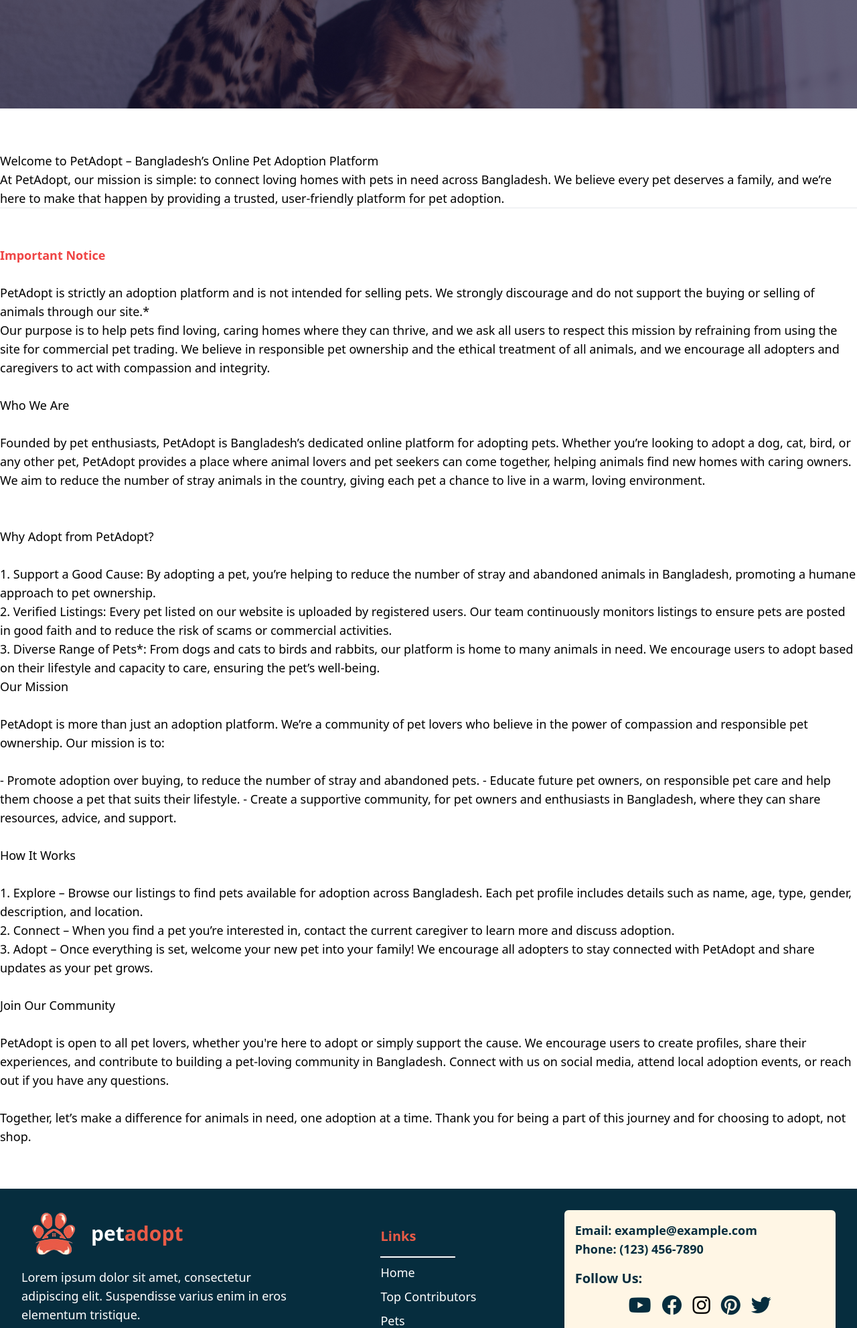
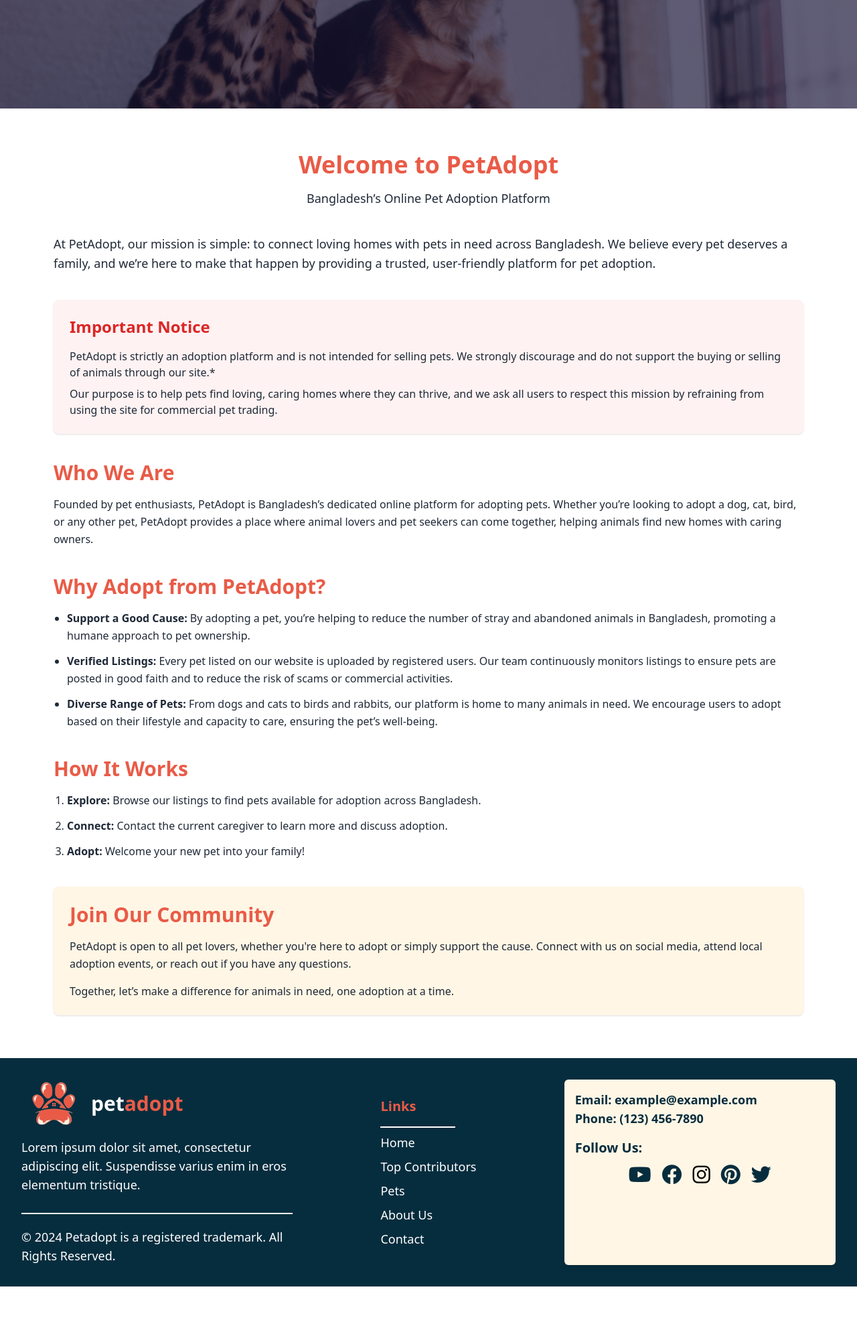
Before and after one commit to fahim-muntasir/petadoption, a Django app: page /about/ in a window 1280 px wide. Shown: the part 594-2577 px from the top of the page at 67% size. After the commit the page ends 2515 px from the top, so only its background shows below. Run offline with Django 5.2, Linux system fonts and the light colour scheme; some libraries are stand-ins or nearby versions.

Commit message:
about page design done and home page card style fix

```diff
--- a/templates/Dashboard/TotalPets.html
+++ b/templates/Dashboard/TotalPets.html
@@ -7,7 +7,7 @@
 {% block content %}
   <div class="flex min-h-screen relative">
     <button id="toggleButton" class="fixed top-1/2 left-0 z-40 py-28 px-[2px] text-white bg-[#062d3e] rounded-r-md md:hidden transform -translate-y-1/2 transition-all duration-300" onclick="toggleDrawer()">
-      <i class="fa-solid fa-caret-down transform -rotate-90"></i>
+      <i id="toggleIcon" class="fa-solid fa-caret-down transform -rotate-90"></i>
     </button>
 
     <!-- Sidebar -->
--- a/templates/Dashboard/TotalRequest.html
+++ b/templates/Dashboard/TotalRequest.html
@@ -72,7 +72,7 @@
                   <p class="block font-sans text-lg antialiased font-bold leading-normal text-[#062d3e]">{{ post.created_at|date:"d M Y" }}</p>
                 </td>
                 <td class="p-4 whitespace-normal break-words">
-                  <form action="{% url 'delete_message' message_id=post.id %}" method="POST" onsubmit="return confirm('Are you sure you want to delete this message?');">
+                  <form class="flex items-center justify-end" action="{% url 'delete_message' message_id=post.id %}" method="POST" onsubmit="return confirm('Are you sure you want to delete this message?');">
                     {% csrf_token %}
                     <button type="submit">
                       <i class="fa-solid fa-trash text-red-700 text-2xl flex justify-end"></i>
--- a/templates/petapp/about.html
+++ b/templates/petapp/about.html
@@ -1,89 +1,82 @@
-{% extends "petapp/base.html" %}
+{% extends 'petapp/base.html' %}
 
-{% block title %} Home - petadopt {% endblock %}
+{% block title %}
+  Home - petadopt
+{% endblock %}
 
 {% block content %}
-
   <!-- banner -->
-    <section
-      class="relative bg-cover bg-top h-[650px] flex items-center justify-center"
-      style="background-image: url('/media/image/pexels-helen1-16395147.jpg')"
-    >
+  <section class="relative bg-cover bg-top h-[500px] lg:h-[650px] flex items-center justify-center" style="background-image: url('/media/image/pexels-helen1-16395147.jpg')">
     <div class="absolute inset-0 bg-[#151035] opacity-65"></div>
 
     <div class="text-center relative z-10 text-white px-4 w-full">
-        <h1 class="text-6xl sm:text-5xl md:text-6xl lg:text-8xl font-bold">
-          About <span class="text-[#d04f3d]">Us</span>
-        </h1>
+      <h1 class="text-6xl sm:text-5xl md:text-6xl lg:text-8xl font-bold">About <span class="text-[#d04f3d]">Us</span></h1>
     </div>
   </section>
 
-    <section
-      class="container mx-auto flex flex-col md:flex-row justify-between px-5 lg:px-0 md:px-0 py-16"
-    >
-      <div class=" text-lg">
-        Welcome to PetAdopt – Bangladesh’s Online Pet Adoption Platform
+  <section class="container mx-auto px-5 lg:px-20 py-16 bg-white text-gray-800">
+    <div class="text-center mb-10">
+      <h1 class="text-4xl font-extrabold text-[#E95B47]">Welcome to PetAdopt</h1>
+      <p class="mt-4 text-lg font-medium">Bangladesh’s Online Pet Adoption Platform</p>
+    </div>
 
-        <br>
-        At PetAdopt, our mission is simple: to connect loving homes with pets in need across Bangladesh. We believe every pet deserves a family, and we’re here to make that happen by providing a trusted, user-friendly platform for pet adoption.
+    <div class="space-y-10">
+      <!-- Mission Section -->
+      <div class="text-lg leading-relaxed">
+        <p>At PetAdopt, our mission is simple: to connect loving homes with pets in need across Bangladesh. We believe every pet deserves a family, and we’re here to make that happen by providing a trusted, user-friendly platform for pet adoption.</p>
+      </div>
 
-        <hr>
-        <br>
-        <br>
-        <b class="text-red-500">Important Notice</b>
-        <br>
-        <br>
+      <!-- Important Notice -->
+      <div class="bg-red-50 p-6 rounded-lg shadow">
+        <h2 class="text-2xl font-bold text-red-600">Important Notice</h2>
+        <p class="mt-4">PetAdopt is strictly an adoption platform and is not intended for selling pets. We strongly discourage and do not support the buying or selling of animals through our site.*</p>
+        <p class="mt-2">Our purpose is to help pets find loving, caring homes where they can thrive, and we ask all users to respect this mission by refraining from using the site for commercial pet trading.</p>
+      </div>
 
-        PetAdopt is strictly an adoption platform and is not intended for selling pets. We strongly discourage and do not support the buying or selling of animals through our site.*
-        <br>
-        Our purpose is to help pets find loving, caring homes where they can thrive, and we ask all users to respect this mission by refraining from using the site for commercial pet trading. We believe in responsible pet ownership and the ethical treatment of all animals, and we encourage all adopters and caregivers to act with compassion and integrity.
+      <!-- Who We Are -->
+      <div>
+        <h2 class="text-3xl font-semibold text-[#E95B47]">Who We Are</h2>
+        <p class="mt-4 leading-relaxed">Founded by pet enthusiasts, PetAdopt is Bangladesh’s dedicated online platform for adopting pets. Whether you’re looking to adopt a dog, cat, bird, or any other pet, PetAdopt provides a place where animal lovers and pet seekers can come together, helping animals find new homes with caring owners.</p>
+      </div>
 
-        <br>
-        <br>
+      <!-- Why Adopt -->
+      <div>
+        <h2 class="text-3xl font-semibold text-[#E95B47]">Why Adopt from PetAdopt?</h2>
+        <ul class="mt-4 space-y-3 pl-5 list-disc leading-relaxed">
+          <li>
+            <strong>Support a Good Cause:</strong> By adopting a pet, you’re helping to reduce the number of stray and abandoned animals in Bangladesh, promoting a humane approach to pet ownership.
+          </li>
+          <li>
+            <strong>Verified Listings:</strong> Every pet listed on our website is uploaded by registered users. Our team continuously monitors listings to ensure pets are posted in good faith and to reduce the risk of scams or commercial activities.
+          </li>
+          <li>
+            <strong>Diverse Range of Pets:</strong> From dogs and cats to birds and rabbits, our platform is home to many animals in need. We encourage users to adopt based on their lifestyle and capacity to care, ensuring the pet’s well-being.
+          </li>
+        </ul>
+      </div>
 
-        Who We Are
-        <br>
-        <br>
-        <p>
-          Founded by pet enthusiasts, PetAdopt is Bangladesh’s dedicated online platform for adopting pets. Whether you’re looking to adopt a dog, cat, bird, or any other pet, PetAdopt provides a place where animal lovers and pet seekers can come together, helping animals find new homes with caring owners. We aim to reduce the number of stray animals in the country, giving each pet a chance to live in a warm, loving environment.
-        </p>
+      <!-- How It Works -->
+      <div>
+        <h2 class="text-3xl font-semibold text-[#E95B47]">How It Works</h2>
+        <ol class="mt-4 space-y-3 pl-5 list-decimal leading-relaxed">
+          <li>
+            <strong>Explore:</strong> Browse our listings to find pets available for adoption across Bangladesh.
+          </li>
+          <li>
+            <strong>Connect:</strong> Contact the current caregiver to learn more and discuss adoption.
+          </li>
+          <li>
+            <strong>Adopt:</strong> Welcome your new pet into your family!
+          </li>
+        </ol>
+      </div>
 
-        <br>
-        <br>
-        Why Adopt from PetAdopt?
-        <br>
-        <br>
-        1. Support a Good Cause: By adopting a pet, you’re helping to reduce the number of stray and abandoned animals in Bangladesh, promoting a humane approach to pet ownership.
-
-        <br>
-
-        2. Verified Listings: Every pet listed on our website is uploaded by registered users. Our team continuously monitors listings to ensure pets are posted in good faith and to reduce the risk of scams or commercial activities.
-        <br>
-        3. Diverse Range of Pets*: From dogs and cats to birds and rabbits, our platform is home to many animals in need. We encourage users to adopt based on their lifestyle and capacity to care, ensuring the pet’s well-being.
-        <br>
-        Our Mission
-
-        <br><br>
-        PetAdopt is more than just an adoption platform. We’re a community of pet lovers who believe in the power of compassion and responsible pet ownership. Our mission is to:
-
-        <br><br>
-        - Promote adoption over buying, to reduce the number of stray and abandoned pets.
-        - Educate future pet owners, on responsible pet care and help them choose a pet that suits their lifestyle.
-        - Create a supportive community, for pet owners and enthusiasts in Bangladesh, where they can share resources, advice, and support.
-        <br><br>
-        How It Works
-        <br><br>
-        1. Explore – Browse our listings to find pets available for adoption across Bangladesh. Each pet profile includes details such as name, age, type, gender, description, and location.
-        <br>
-        2. Connect – When you find a pet you’re interested in, contact the current caregiver to learn more and discuss adoption.
-        <br>
-        3. Adopt – Once everything is set, welcome your new pet into your family! We encourage all adopters to stay connected with PetAdopt and share updates as your pet grows.
-        <br><br>
-        Join Our Community
-        <br><br>
-        PetAdopt is open to all pet lovers, whether you're here to adopt or simply support the cause. We encourage users to create profiles, share their experiences, and contribute to building a pet-loving community in Bangladesh. Connect with us on social media, attend local adoption events, or reach out if you have any questions.
-        <br><br>
-        Together, let’s make a difference for animals in need, one adoption at a time. Thank you for being a part of this journey and for choosing to adopt, not shop.
+      <!-- Join Our Community -->
+      <div class="bg-[#fff6e5] p-6 rounded-lg shadow">
+        <h2 class="text-3xl font-bold text-[#E95B47]">Join Our Community</h2>
+        <p class="mt-4 leading-relaxed">PetAdopt is open to all pet lovers, whether you're here to adopt or simply support the cause. Connect with us on social media, attend local adoption events, or reach out if you have any questions.</p>
+        <p class="mt-4">Together, let’s make a difference for animals in need, one adoption at a time.</p>
+      </div>
     </div>
   </section>
 {% endblock %}
--- a/templates/petapp/footer.html
+++ b/templates/petapp/footer.html
@@ -25,10 +25,10 @@
 
     <!-- Second Section -->
     <div
-      class="mb-8 md:mb-0 flex-1 flex flex-col justify-center items-center"
+      class="mb-8 md:mb-0 flex-1 lg:flex lg:flex-col justify-center items-center"
     >
       <div
-        class="w-full flex-none lg:flex items-center justify-center max-w-xs"
+       class="w-full flex-none md:flex items-center justify-center max-w-xs"
       >
         <!-- Set max width for smaller size -->
         <div>
```
Also changed, not shown: templates/petapp/index.html (+30 -36 lines), media/uploads/458183941_1058410519624992_8337496467837595224_n.jpg (added), media/uploads/459326385_3742326586054861_3995442499177578942_n.jpg (added), media/uploads/460188013_1062260122061370_1778001982225611959_n.jpg (added), media/uploads/461184085_556453636824625_3299983492739815878_n_6wNZmbC.jpg (added). Lines whose indentation alone changed are shown as unchanged.
